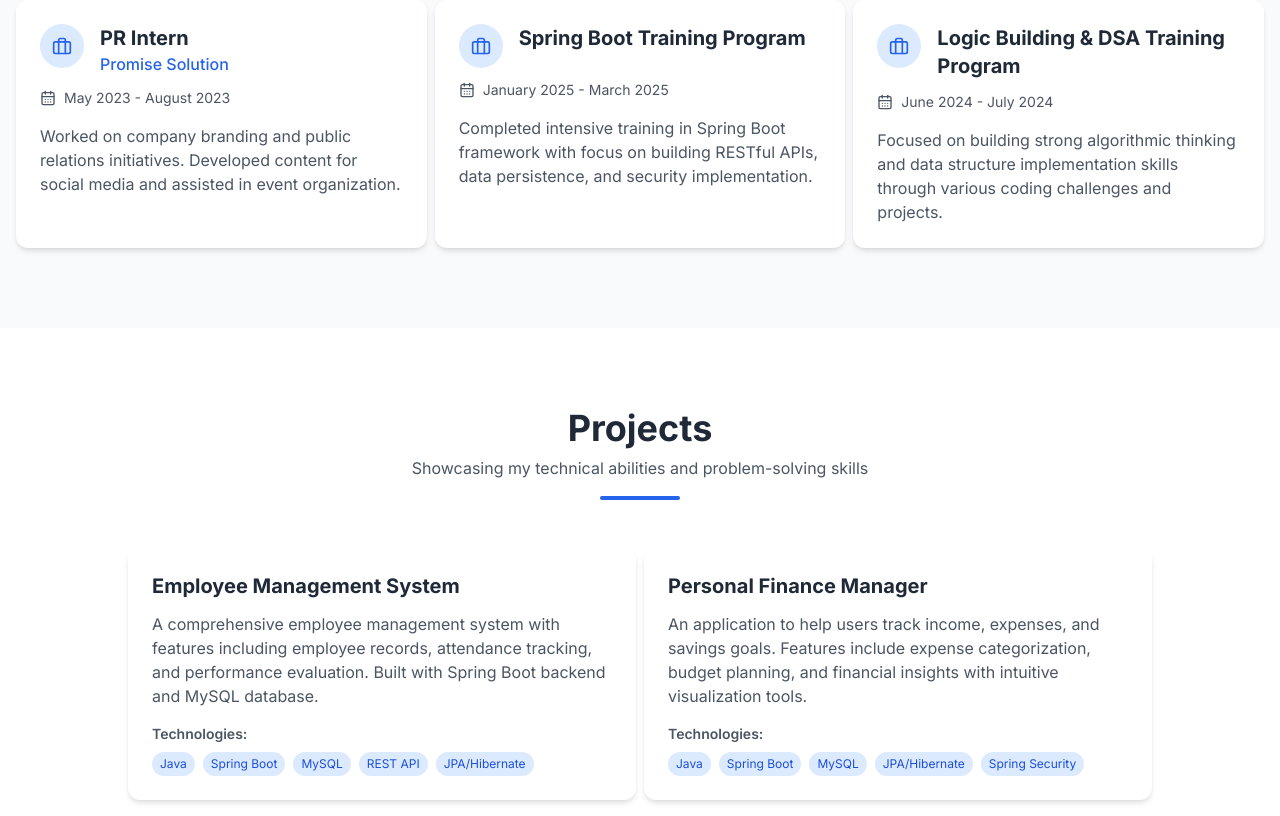
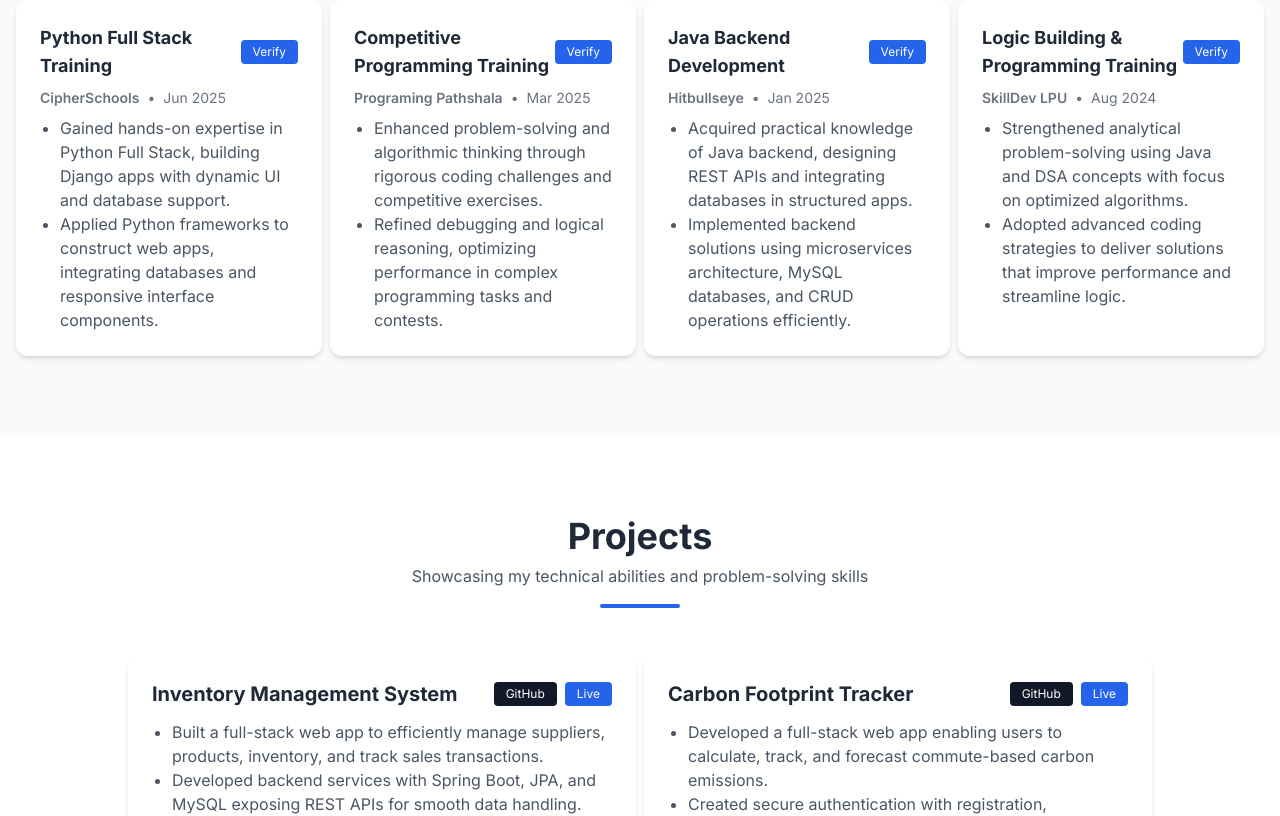
Before and after one commit to Anjan-Kumar-Sahoo/portfolio, a React (Vite) app: page / in a window 1280 px wide. Shown: the part 1020-1836 px from the top of the page. Built offline with nearby package versions, Linux system fonts and the light colour scheme.

Commit message:
Update : latest version Sept@2025

```diff
--- a/src/components/ProjectCard.tsx
+++ b/src/components/ProjectCard.tsx
@@ -8,26 +8,57 @@ interface ProjectCardProps {
 }
 
 const ProjectCard: React.FC<ProjectCardProps> = ({ project, index }) => {
+  // Split description into bullet points by ". " or ".\n"
+  const descriptionPoints = project.description
+    ? project.description.split(/\.\s|\.\n/).filter(Boolean)
+    : [];
+
   return (
     <motion.div
       initial={{ opacity: 0, y: 20 }}
       whileInView={{ opacity: 1, y: 0 }}
       viewport={{ once: true }}
       transition={{ duration: 0.5, delay: index * 0.2 }}
-      className="bg-white dark:bg-gray-800 rounded-xl shadow-md overflow-hidden"
+      className="bg-white dark:bg-gray-800 rounded-xl shadow-md overflow-hidden flex flex-col justify-between"
     >
-      <div className="p-6">
-        <h3 className="text-xl font-bold text-gray-800 dark:text-white mb-3">
-          {project.title}
-        </h3>
-        <p className="text-gray-600 dark:text-gray-300 mb-4">
-          {project.description}
-        </p>
+      <div className="p-6 flex flex-col h-full">
+        <div className="flex items-center justify-between mb-3">
+          <h3 className="text-xl font-bold text-gray-800 dark:text-white">
+            {project.title}
+          </h3>
+          <div className="flex gap-2">
+            {project.github && (
+              <a
+                href={project.github}
+                target="_blank"
+                rel="noopener noreferrer"
+                className="inline-flex items-center px-3 py-1 bg-gray-900 text-white text-xs rounded hover:bg-gray-700 transition"
+              >
+                GitHub
+              </a>
+            )}
+            {project.live && (
+              <a
+                href={project.live}
+                target="_blank"
+                rel="noopener noreferrer"
+                className="inline-flex items-center px-3 py-1 bg-blue-600 text-white text-xs rounded hover:bg-blue-700 transition"
+              >
+                Live
+              </a>
+            )}
+          </div>
+        </div>
+        <ul className="list-disc pl-5 text-gray-600 dark:text-gray-300 mb-4">
+          {descriptionPoints.map((point, idx) => (
+            <li key={idx}>{point.trim()}{point.endsWith('.') ? '' : '.'}</li>
+          ))}
+        </ul>
         <div className="mt-4">
           <h4 className="text-sm font-semibold text-gray-600 dark:text-gray-400 mb-2">
             Technologies:
           </h4>
-          <div className="flex flex-wrap gap-2">
+          <div className="flex flex-wrap gap-2 mb-4">
             {project.technologies.map((tech, techIndex) => (
               <span
                 key={techIndex}
--- /dev/null
+++ b/src/components/TrainingCard.tsx
@@ -0,0 +1,47 @@
+import React from 'react';
+import { TrainingType } from '../types';
+
+interface TrainingCardProps {
+  training: TrainingType;
+}
+
+const TrainingCard: React.FC<TrainingCardProps> = ({ training }) => {
+  return (
+    <div className="bg-white dark:bg-gray-800 rounded-xl shadow-md p-6 flex flex-col h-full">
+      <div className="flex items-center justify-between mb-2">
+        <h3 className="text-lg font-bold text-gray-800 dark:text-white">
+          {training.title}
+        </h3>
+        {training.certificate ? (
+          <a
+            href={training.certificate}
+            target="_blank"
+            rel="noopener noreferrer"
+            className="inline-flex items-center px-3 py-1 bg-blue-600 text-white text-xs rounded hover:bg-blue-700 transition"
+          >
+            Verify
+          </a>
+        ) : (
+          <span
+            className="inline-flex items-center px-3 py-1 bg-blue-600 text-white text-xs rounded"
+            style={{ pointerEvents: 'none' }}
+          >
+            Verify
+          </span>
+        )}
+      </div>
+      <div className="flex items-center text-sm text-gray-500 dark:text-gray-400 mb-2">
+        <span className="font-semibold">{training.organization}</span>
+        <span className="mx-2">•</span>
+        <span>{training.duration}</span>
+      </div>
+      <ul className="list-disc pl-5 text-gray-600 dark:text-gray-300">
+        {training.points.map((point, idx) => (
+          <li key={idx}>{point}</li>
+        ))}
+      </ul>
+    </div>
+  );
+};
+
+export default TrainingCard;
--- a/src/data/portfolioData.ts
+++ b/src/data/portfolioData.ts
@@ -1,10 +1,10 @@
-import { SkillType, ProjectType, InternshipType, EducationType } from '../types';
+import { SkillType, ProjectType, EducationType } from '../types';
 
 export const userData = {
   name: "Anjan Kumar Sahoo",
   profession: "Java Developer",
   bio: "Passionate Java developer with proficiency in Spring Boot and Angular. I enjoy building scalable web applications and solving complex problems through efficient code.",
-  resumeUrl: "https://drive.google.com/file/d/1g076OnX6lt0pa-bRlOl6jvtnh4DXza7L/view?usp=sharing",
+  resumeUrl: "https://drive.google.com/file/d/1LUh3fsjBEPIl8SDdmiThoHHE4GoddBY0/view?usp=sharing",
   image: "Passport size photo.jpg",
   email: "askmraks@gmail.com",
   github: "https://github.com/Anjan-Kumar-Sahoo",
@@ -16,17 +16,17 @@ export const technicalSkills: SkillType[] = [
   { name: "Spring Boot", backgroundUrl: "https://cdn.prod.website-files.com/622642781cd7e96ac1f66807/676217e30d0d80d17b203f32_BLOG-SpringBoot%402x.png" },
   { name: "Spring Security", backgroundUrl: "https://media.licdn.com/dms/image/v2/D4D12AQE007MhfHxo8w/article-cover_image-shrink_720_1280/B4DZWT6tRhG8AI-/0/1741943396442?e=2147483647&v=beta&t=KiNVcR0iNUo4dK4kFag--JiSPL8tD7BPzLvHB5WtYXQ" },
   { name: "Git+GitHub", backgroundUrl: "https://encrypted-tbn0.gstatic.com/images?q=tbn:ANd9GcS9CSlu9qcKt1pBmHgesvuDwEyfEdvdwnDSRA&s" },
+  { name: "Python", backgroundUrl: "https://encrypted-tbn0.gstatic.com/images?q=tbn:ANd9GcRvm8puJRD2pSCSrgB9kje9gxsfbwCDj5tQfQ&s" },
+  { name: "Django", backgroundUrl: "https://www.devopsschool.com/blog/wp-content/uploads/2022/02/DjangoFeaturedImage.jpeg" },
   { name: "Postman", backgroundUrl: "https://www.postman.com/_ar-assets/images/postman-api-platform-social-preview-9420276277ad8d4e67e53ee548409999.jpg" },
-  { name: "Angular", backgroundUrl: "https://encrypted-tbn0.gstatic.com/images?q=tbn:ANd9GcSdQ6w85by15yXR06lXWOYndETDD_XrrmQ7lOpKjBvXhfnI6O7NayrOxSwxCWGZedvko60&usqp=CAU" },
   { name: "React", backgroundUrl: "https://miro.medium.com/v2/resize:fit:1400/1*MF5V_dkybUTcfzwHFh0VSw.jpeg" },
   { name: "JavaScript", backgroundUrl: "https://media2.dev.to/dynamic/image/width=1000,height=420,fit=cover,gravity=auto,format=auto/https%3A%2F%2Fdev-to-uploads.s3.amazonaws.com%2Fuploads%2Farticles%2Fryjtqvr29xjynue53o0o.jpg" },
   { name: "HTML/CSS", backgroundUrl: "https://wellcreator.com/blog/wp-content/uploads/2022/02/html-css-750x375.jpg" },
   { name: "C++", backgroundUrl: "https://media.licdn.com/dms/image/v2/C5612AQFbHPw4gOrSyg/article-cover_image-shrink_600_2000/article-cover_image-shrink_600_2000/0/1544386832292?e=2147483647&v=beta&t=0dL7w7H8WWdVfFjqyZIL83y54fjoR4mIyBC5kc_pcHk" },
-  { name: "Python", backgroundUrl: "https://encrypted-tbn0.gstatic.com/images?q=tbn:ANd9GcRvm8puJRD2pSCSrgB9kje9gxsfbwCDj5tQfQ&s" },
   { name: "MySQL", backgroundUrl: "https://encrypted-tbn0.gstatic.com/images?q=tbn:ANd9GcT21QLILKsh-EOuzfl2Hpek1Z91tDkKusNL8w&s" },
   { name: "MongoDB", backgroundUrl: "https://encrypted-tbn0.gstatic.com/images?q=tbn:ANd9GcQ8tDqWuNdv2HpKkd-LQ1o0M4r0fguN2kB1Pw&s" },
   { name: "Windows", backgroundUrl: "https://encrypted-tbn0.gstatic.com/images?q=tbn:ANd9GcSUos1au9_2Dcz8d3IvnjX0bmBDs0juMaRGwg&s" },
-  { name: "Docker", backgroundUrl: "https://encrypted-tbn0.gstatic.com/images?q=tbn:ANd9GcStlTMmf_hRf8FPGEKC67Dk10vwH9NE_HS2YQ&s" },
+  { name: "Malware Analysis", backgroundUrl: "https://virtualcyberlabs.com/wp-content/uploads/2024/12/Blog-Thumbnails-8-1.png" },
 ];
 export const softSkills: SkillType[] = [
   { name: "Communication", backgroundUrl: "https://thumbs.dreamstime.com/b/corporate-communication-group-people-flat-vector-illustration-ratio-depicting-diverse-business-engaged-conversation-298179904.jpg" },
@@ -39,34 +39,63 @@ export const softSkills: SkillType[] = [
 
 export const projects: ProjectType[] = [
   {
-    title: "Employee Management System",
-    description: "A comprehensive employee management system with features including employee records, attendance tracking, and performance evaluation. Built with Spring Boot backend and MySQL database.",
-    technologies: ["Java", "Spring Boot", "MySQL", "REST API", "JPA/Hibernate"],
+    title: "Inventory Management System",
+    description: "Built a full-stack web app to efficiently manage suppliers, products, inventory, and track sales transactions. Developed backend services with Spring Boot, JPA, and MySQL exposing REST APIs for smooth data handling. Designed React frontend to display suppliers, products, and their relationships dynamically in real time. Added a sell function to automatically update stock levels, ensuring accurate inventory after every transaction. Optimized API handling and resolved cyclic dependencies, improving data consistency and query execution performance.",
+    technologies: ["Spring Boot", "React", "MySQL", "JPA", "REST API"],
+  github: "https://github.com/Anjan-Kumar-Sahoo/Inventory-Management",
+  live: "https://inventorymanagement.mraks.me"
   },
   {
-    title: "Personal Finance Manager",
-    description: "An application to help users track income, expenses, and savings goals. Features include expense categorization, budget planning, and financial insights with intuitive visualization tools.",
-    technologies: ["Java", "Spring Boot", "MySQL", "JPA/Hibernate", "Spring Security"],
+    title: "Carbon Footprint Tracker",
+    description: "Developed a full-stack web app enabling users to calculate, track, and forecast commute-based carbon emissions. Created secure authentication with registration, login/logout, and profile management using Django’s auth framework. Engineered commute tracking with dynamic vehicle selection and ML-powered CO2 emission predictions using Scikit-learn. Designed dashboards with Matplotlib charts allowing users to visualize and compare their carbon footprint effectively. Streamlined data storage using SQLite for development and PostgreSQL for production to scale user commute data. Integrated responsive Bootstrap UI to enhance usability, accessibility, and engagement across desktop and mobile devices.",
+    technologies: ["Django", "Python", "SQLite", "Scikit-learn", "Bootstrap", "Matplotlib"],
+  github: "https://github.com/Anjan-Kumar-Sahoo/Carbon-Footprint-Tracker",
+  live: "https://carbontracker.mraks.me"
   },
 ];
 
-export const internships: InternshipType[] = [
+// internships removed
+export const trainings: import('../types').TrainingType[] = [
   {
-    title: "PR Intern",
-    company: "Promise Solution",
-    duration: "May 2023 - August 2023",
-    description: "Worked on company branding and public relations initiatives. Developed content for social media and assisted in event organization.",
+    title: "Python Full Stack Training",
+    organization: "CipherSchools",
+    duration: "Jun 2025",
+    points: [
+      "Gained hands-on expertise in Python Full Stack, building Django apps with dynamic UI and database support.",
+      "Applied Python frameworks to construct web apps, integrating databases and responsive interface components."
+    ],
+    certificate: "https://cipher-other-assets.s3.ap-south-1.amazonaws.com/certificates/TC_aksahoo1097%40gmail.com_CS2025-14504"
   },
   {
-    title: "Spring Boot Training Program",
-    duration: "January 2025 - March 2025",
-    description: "Completed intensive training in Spring Boot framework with focus on building RESTful APIs, data persistence, and security implementation.",
+    title: "Competitive Programming Training",
+    organization: "Programing Pathshala",
+    duration: "Mar 2025",
+    points: [
+      "Enhanced problem-solving and algorithmic thinking through rigorous coding challenges and competitive exercises.",
+      "Refined debugging and logical reasoning, optimizing performance in complex programming tasks and contests."
+    ],
+    certificate: null
   },
   {
-    title: "Logic Building & DSA Training Program",
-    duration: "June 2024 - July 2024",
-    description: "Focused on building strong algorithmic thinking and data structure implementation skills through various coding challenges and projects.",
+    title: "Java Backend Development",
+    organization: "Hitbullseye",
+    duration: "Jan 2025",
+    points: [
+      "Acquired practical knowledge of Java backend, designing REST APIs and integrating databases in structured apps.",
+      "Implemented backend solutions using microservices architecture, MySQL databases, and CRUD operations efficiently."
+    ],
+    certificate: null
   },
+  {
+    title: "Logic Building & Programming Training",
+    organization: "SkillDev LPU",
+    duration: "Aug 2024",
+    points: [
+      "Strengthened analytical problem-solving using Java and DSA concepts with focus on optimized algorithms.",
+      "Adopted advanced coding strategies to deliver solutions that improve performance and streamline logic."
+    ],
+    certificate: "https://files.lpu.in/umsweb/skilldevcourse/SkillDevelopmentCertificates/12216014_459_08_15_2024.pdf?_gl=1*t43zh3*_gcl_au*Nzg0ODE0OTgyLjE3NTI1NzMxNjUuNzkzMDk1OTU5LjE3NTI1NzMxNzcuMTc1MjU3MzIzMw.."
+  }
 ];
 
 export const education: EducationType[] = [
@@ -74,7 +103,7 @@ export const education: EducationType[] = [
     institution: "Lovely Professional University (LPU)",
     degree: "B.Tech in Computer Science Engineering",
     duration: "2022 - 2026",
-    score: "CGPA: 6.93",
+    score: "CGPA: 7.30",
     imageUrl: "https://graduatesdaily.com/wp-content/uploads/2024/05/Lovely-Professional-University-Punjab.jpg",
   },
   {
--- a/src/sections/InternshipTraining.tsx
+++ b/src/sections/InternshipTraining.tsx
@@ -1,23 +1,21 @@
 import React from 'react';
 import SectionTitle from '../components/SectionTitle';
-import InternshipCard from '../components/InternshipCard';
-import { internships } from '../data/portfolioData';
+import TrainingCard from '../components/TrainingCard';
+import { trainings } from '../data/portfolioData';
 
 const InternshipTraining: React.FC = () => {
   return (
-    <section id="internships" className="py-20 bg-gray-50 dark:bg-gray-900">
+    <section id="trainings" className="py-20 bg-gray-50 dark:bg-gray-900">
       <div className="container mx-auto px-4">
         <SectionTitle
-          title="Internship & Training"
+          title="Training & Hands-on Experience"
           subtitle="My professional journey and learning experiences"
         />
-
-        <div className="grid grid-cols-1 md:grid-cols-2 lg:grid-cols-3 gap-8">
-          {internships.map((internship, index) => (
-            <InternshipCard
+  <div className="grid grid-cols-1 md:grid-cols-2 lg:grid-cols-4 gap-8">
+          {trainings.map((training, index) => (
+            <TrainingCard
               key={index}
-              internship={internship}
-              index={index}
+              training={training}
             />
           ))}
         </div>
```
Also changed, not shown: src/types/index.ts (+9 -0 lines), 1 other file (tests, documents, lock files or other folders).
